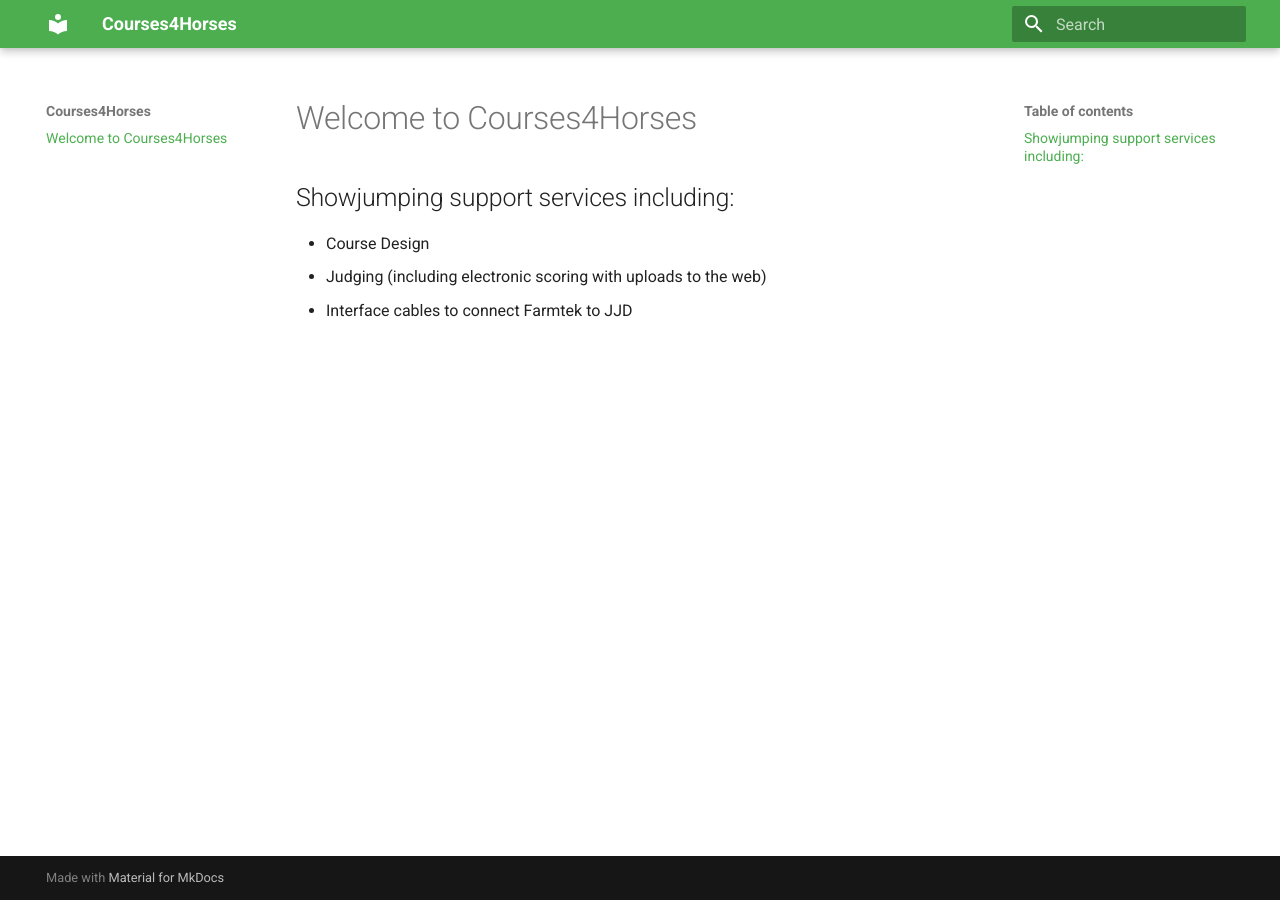
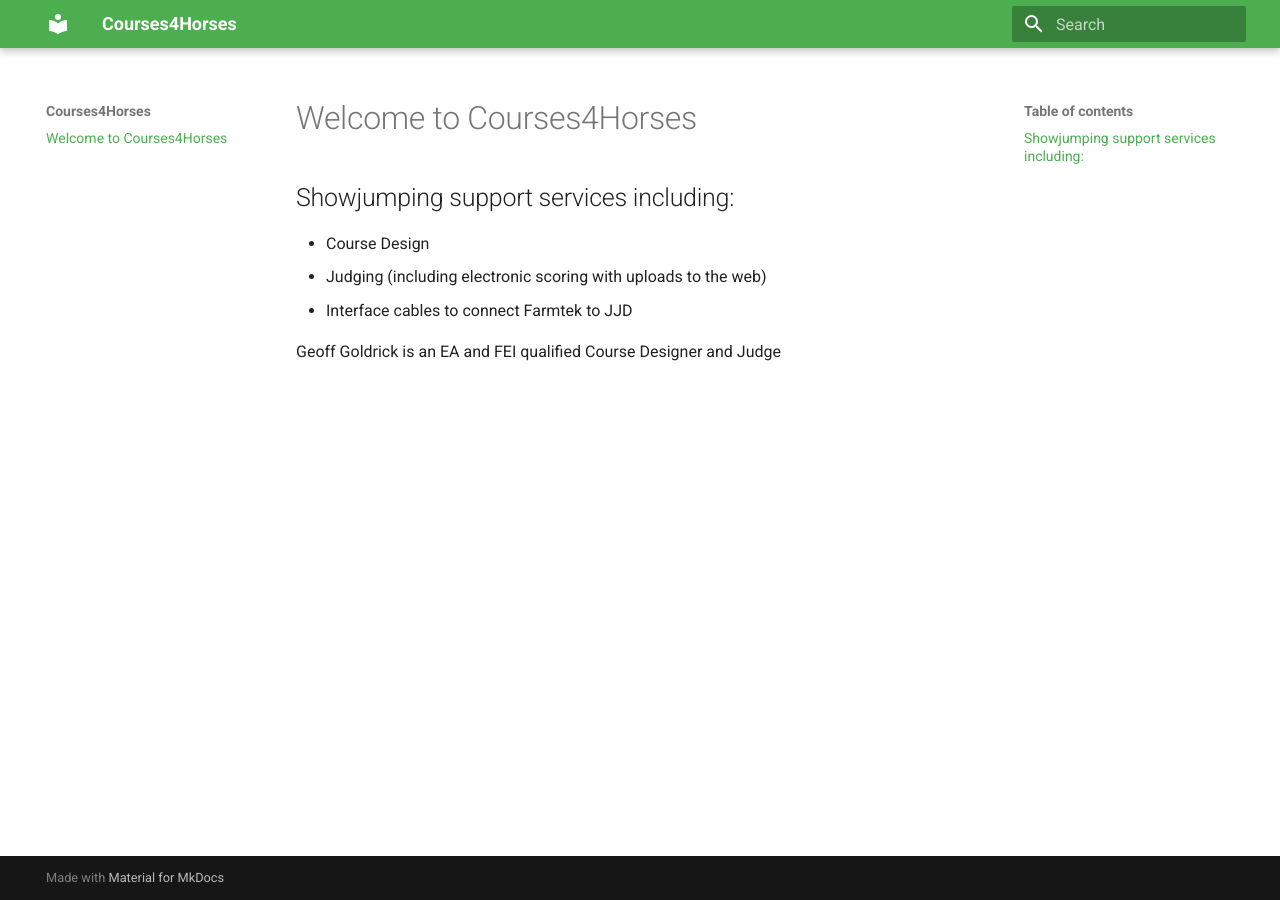
Before and after one commit to Geoffysicist/c4h_scoring, an MkDocs documentation site: the page built from docs/index.md, in a window 1280 px wide. Built offline with MkDocs 1.6.1 and Material for MkDocs 9.7.7, drawn with Linux system fonts in a browser that asks for light colours.

Commit message:
Update index.md

```diff
--- a/docs/index.md
+++ b/docs/index.md
@@ -5,3 +5,5 @@
   - Course Design
   - Judging (including electronic scoring with uploads to the web)
   - Interface cables to connect Farmtek to JJD
+
+  Geoff Goldrick is an EA and FEI qualified Course Designer and Judge
```
